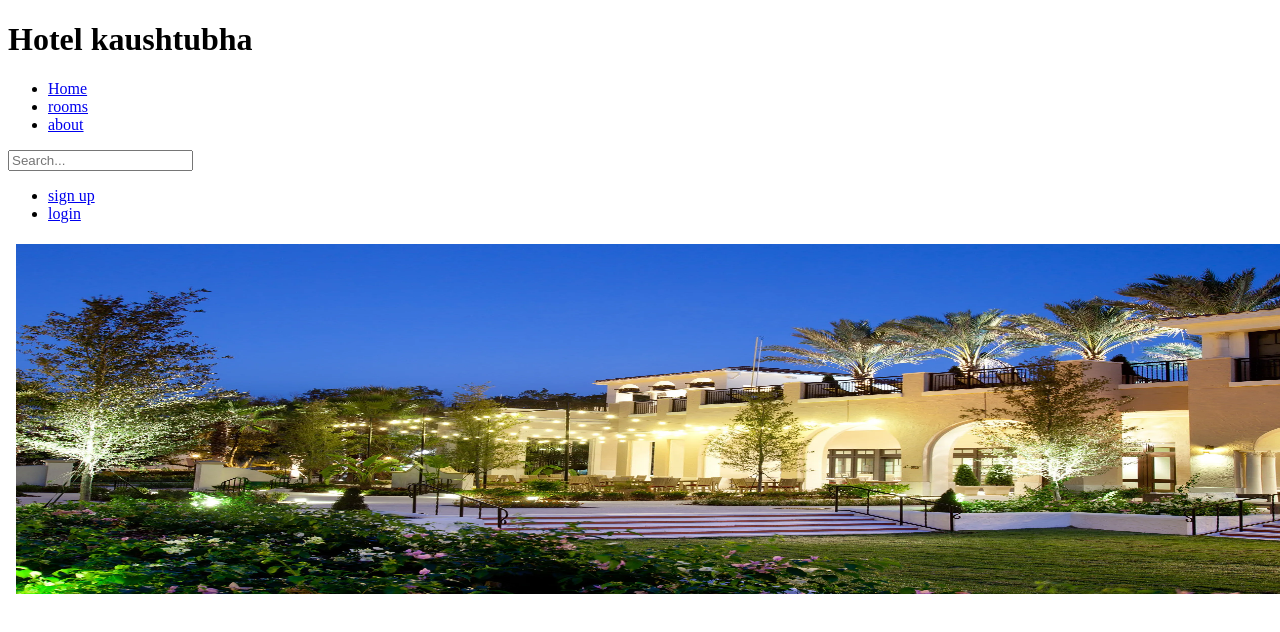
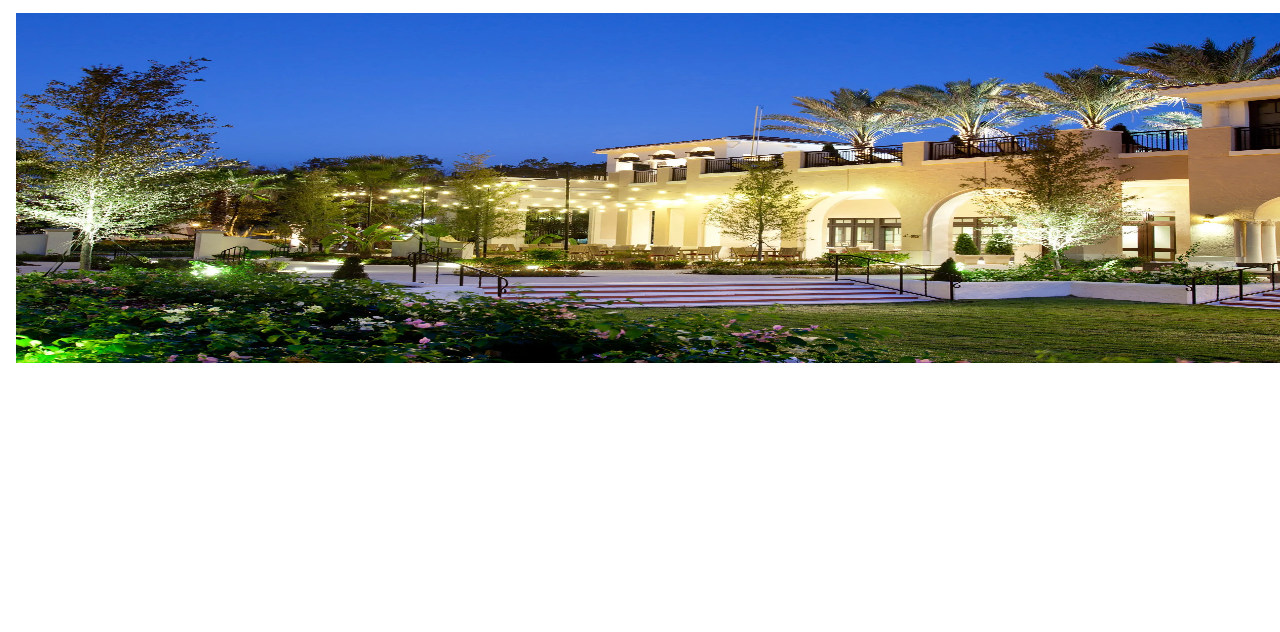
Before and after one commit to dtcpassdelh/DBMS_Project, a plain HTML site: page index.html in a window 1280 px wide. Shown: the top 632 px of the page. Drawn offline with Linux system fonts and the light colour scheme.

Commit message:
in progress

```diff
--- a/index.html
+++ b/index.html
@@ -7,25 +7,7 @@
     <link rel="stylesheet" href="style.css">
 </head>
 <body>
-    <div class="navbar">
-        <div class="right-section">
-            <h1>Hotel kaushtubha</h1>
-            <ul>
-                <li><a href="#">Home</a></li>
-                <li><a href="#">rooms</a></li>
-                <li><a href="#">about</a></li>
-            </ul>
-        </div>
-        <div class="center-section">
-            <input type="text" placeholder="Search...">
-        </div>
-        <div class="left-section">
-            <ul>
-                <li><a href="#">sign up</a></li>
-                <li><a href="#">login</a></li>
-            </ul>
-        </div>
-    </div>
+
 <img class="image" src="/images/hotel.jpg">
 </body>
 <script src="script.js"></script>
```
